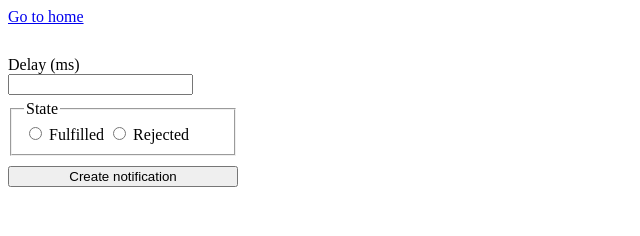
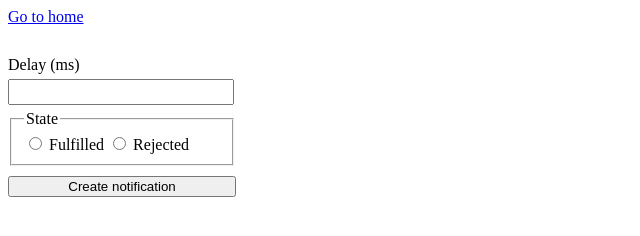
Before and after one commit to LytvyniukV/js-hw-10, a website built with Vite: page src/snackbar.html in a window 1280 px wide. Shown: the whole page, without its empty margins (0-640 px from the left). Built offline with nearby package versions, Linux system fonts and the light colour scheme.

Commit message:
Update snackbar.css

```diff
--- a/src/css/snackbar.css
+++ b/src/css/snackbar.css
@@ -1,13 +1,22 @@
 .form {
   margin-top: 30px;
-  max-width: 230px;
-  justify-content: center;
+  width: 228px;
+
 }
-
+.form > label{
+  display: flex;
+  flex-direction: column;
+  gap: 5px;
+}
+.form > label > input{
+  width: 218px;
+  height: 20px;
+}
 .form fieldset {
   margin-top: 5px;
   margin-bottom: 10px;
   justify-content: center;
+
 }
 
 .form button {
```
